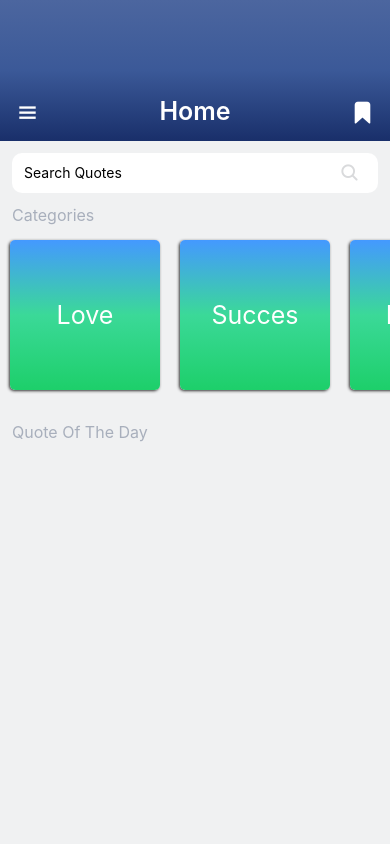
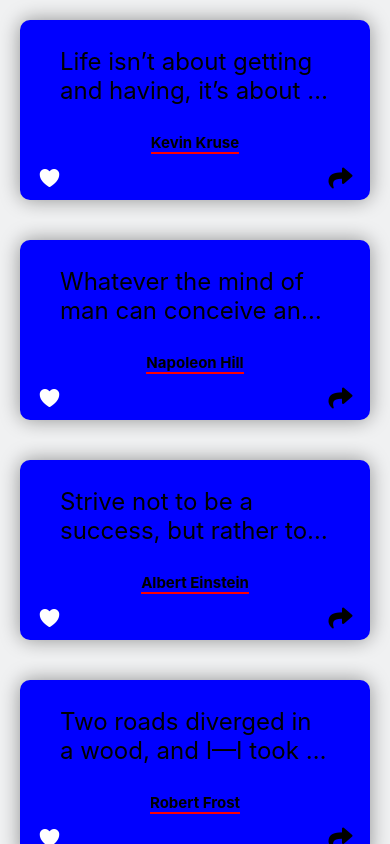
Before and after one commit to Bawliet23/Quote, a React Native app: screen / in a window 390 px wide. Built offline with nearby package versions, Linux system fonts and the light colour scheme.

Commit message:
styling quoteList

```diff
--- a/App.tsx
+++ b/App.tsx
@@ -5,6 +5,7 @@ import Category from './screen/Category';
 import Quote from './components/Quote';
 import QuoteList from './screen/QuoteList';
 import Home from './screen/Home';
+import QuoteDetails from './screen/QuoteDetails';
 
 export default function App() {
   return (
@@ -13,7 +14,7 @@ export default function App() {
 
       {/* <Image source={require('./assets/wallpaper.jpg')} style={StyleSheet.absoluteFillObject} blurRadius={.8} />
       <Category /> */}
-      <Home />
+      <QuoteList />
       </SafeAreaView>
 
 
--- a/components/Quote.tsx
+++ b/components/Quote.tsx
@@ -1,91 +1,29 @@
-import React from 'react';
+import React,{useRef} from 'react';
 import {View, StyleSheet, Text, TouchableOpacity, Animated} from 'react-native';
 import Ionicons from "react-native-vector-icons/Ionicons";
 import FontAwesome5 from "react-native-vector-icons/FontAwesome5";
 
 
 
-const Quote = (props) => {
-    const animation = props.animation;
-    console.log(animation);
+const Quote = ({style, quote, author}) => {
 
     return (
-
-        <Animated.View style={{...animation},styles.quoteContainer}>
-            <View style={styles.quote}>
-                <Text style={styles.text}
+        <Animated.View style={style.quoteContainer}>
+            <View style={style.quote}>
+                <Text style={style.text}
                 numberOfLines={2}
-                >{props.quote}</Text>
+                >{quote}</Text>
             </View>
-            <View style={styles.author}>
-                <Text style={styles.authorText}>{props.author}</Text>
+            <View style={style.author}>
+                <Text style={style.authorText}>{author}</Text>
             </View>
-            <View  style={styles.quoteOptions} >
-                <Ionicons name="heart" style={styles.like} ></Ionicons>
-                <FontAwesome5 name="share" style={styles.share}></FontAwesome5>
+            <View  style={style.quoteOptions} >
+                <Ionicons name="heart" style={style.like} ></Ionicons>
+                <FontAwesome5 name="share" style={style.share}></FontAwesome5>
             </View>
         </Animated.View>
 
     );
 }
 
-const styles = StyleSheet.create({
-    quoteContainer :{
-        display:'flex',
-        justifyContent: 'center',
-        alignItems: 'center',
-        margin:20,
-        borderRadius: 10,
-        borderWidth: 3,
-        borderColor: 'red',
-        height:180,
-        backgroundColor:'blue',
-        fontSize: 30,
-        backgroundColor:'white',
-        shadowOpacity:.4,
-        shadowRadius:20,
-
-    },
-    quote :{
-        flex:5,
-        display:'flex',
-        justifyContent: 'center',
-        alignItems: 'center',
-
-    },
-    author :{
-        flex:1,
-
-    },
-    quoteOptions :{
-        width:'90%',
-        display:'flex',
-        flex:2,
-        flexDirection:'row',
-        justifyContent: 'space-between',
-        alignItems: 'center',
-
-    },
-    like:{
-        fontSize: 24,
-        color:'#FFF',
-    },
-    share:{
-        fontSize: 24,
-    },
-    text:{
-    paddingHorizontal:40,
-    fontSize: 24,
-    },
-    authorText:{
-        borderBottomColor: 'red',
-        borderBottomWidth: 2,
-        marginBottom: 30,
-        fontSize: 15,
-        fontWeight:'700',
-    }
-
-
-})
-
 export default Quote;
--- /dev/null
+++ b/screen/QuoteDetails.tsx
@@ -0,0 +1,13 @@
+import React from 'react'
+import { View, Text } from 'react-native'
+import Quote from '../components/Quote';
+const QuoteDetails = () => {
+
+
+    return (
+        <Quote style={{background:'red'}} quote="hhhhhhhhhhjfjhejfehhhhhhhh" author="hhhhhhhhhhhh" />
+
+    )
+}
+
+export default QuoteDetails
--- a/screen/QuoteList.tsx
+++ b/screen/QuoteList.tsx
@@ -7,7 +7,7 @@ import { View, Text, FlatList, StyleSheet, Animated } from 'react-native'
 const QuoteList = () => {
 
        const scrollY = useRef(new Animated.Value(0)).current;
-       const ITEM_SIZE = 200;
+       const ITEM_SIZE = 220;
 
 const [quotes, setQuotes] = useState([
 
@@ -32,15 +32,71 @@ const [quotes, setQuotes] = useState([
 {
        "quote":"Definiteness of purpose is the starting point of all achievement.","author":"W. Clement Stone"},
 {
-       "quote":"We must balance conspicuous consumption with conscious capitalism.","author":"Kevin Kruse"},
+       "quote":"We must balance conspicuous consumption with conscious capitalism.","author":"Kevin Krue"},
 {
        "quote":"Life is what happens to you while you’re busy making other plans.","author":"John Lennon"},
 {
        "quote":"We become what we think about.","author":"Earl Nightingale"},
 
 ])
+const quoteStyles = StyleSheet.create({
+    quoteContainer :{
+        display:'flex',
+        justifyContent: 'center',
+        alignItems: 'center',
+        margin:20,
+        borderRadius: 10,
+        height:180,
+        backgroundColor:'blue',
+        fontSize: 30,
+        shadowOpacity:.4,
+        shadowRadius:20,
+
+    },
+    quote :{
+        flex:5,
+        display:'flex',
+        justifyContent: 'center',
+        alignItems: 'center',
+
+    },
+    author :{
+        flex:1,
+
+    },
+    quoteOptions :{
+        width:'90%',
+        display:'flex',
+        flex:2,
+        flexDirection:'row',
+        justifyContent: 'space-between',
+        alignItems: 'center',
+
+    },
+    like:{
+        fontSize: 24,
+        color:'#FFF',
+    },
+    share:{
+        fontSize: 24,
+    },
+    text:{
+    paddingHorizontal:40,
+    fontSize: 24,
+    },
+    authorText:{
+        borderBottomColor: 'red',
+        borderBottomWidth: 2,
+        marginBottom: 30,
+        fontSize: 15,
+        fontWeight:'700',
+    }
+
+
+})
 
     return (
+
 
             <Animated.FlatList
               onScroll={
@@ -49,24 +105,26 @@ const [quotes, setQuotes] = useState([
                      })}
                 data={quotes}
                 renderItem ={({ item, index }) => {
-                const inputRange = [-1, 0, ITEM_SIZE*index, ITEM_SIZE*(index+2)]
-                const scale = scrollY.interpolate({
-                       inputRange,
-                       outputRange: [1,1,1,0]
-                })
-                const transform = [{transform:scale}]
+                     const inputRange = [-1, 0, ITEM_SIZE*index, ITEM_SIZE*(index+2)]
+                     const scale = scrollY.interpolate({
+                            inputRange,
+                            outputRange: [1,1,1,0]
+                     })
 
-                return <Quote animation={transform} quote={item.quote} author={item.author} />
-
-                 }}
+                return (
+                     <Animated.View style={{transform:[{scale}]}} >
+                          <Quote style={quoteStyles} quote={item.quote} author={item.author} />
+                     </Animated.View>
+                )}}
                 keyExtractor={item => item.author}
             />
     )
+
 }
-// const AnimatedFlatList = Animated.createAnimatedComponent(FlatList)
 
-const styles = StyleSheet.create({
 
-})
+
+
+
 
 export default QuoteList
```
